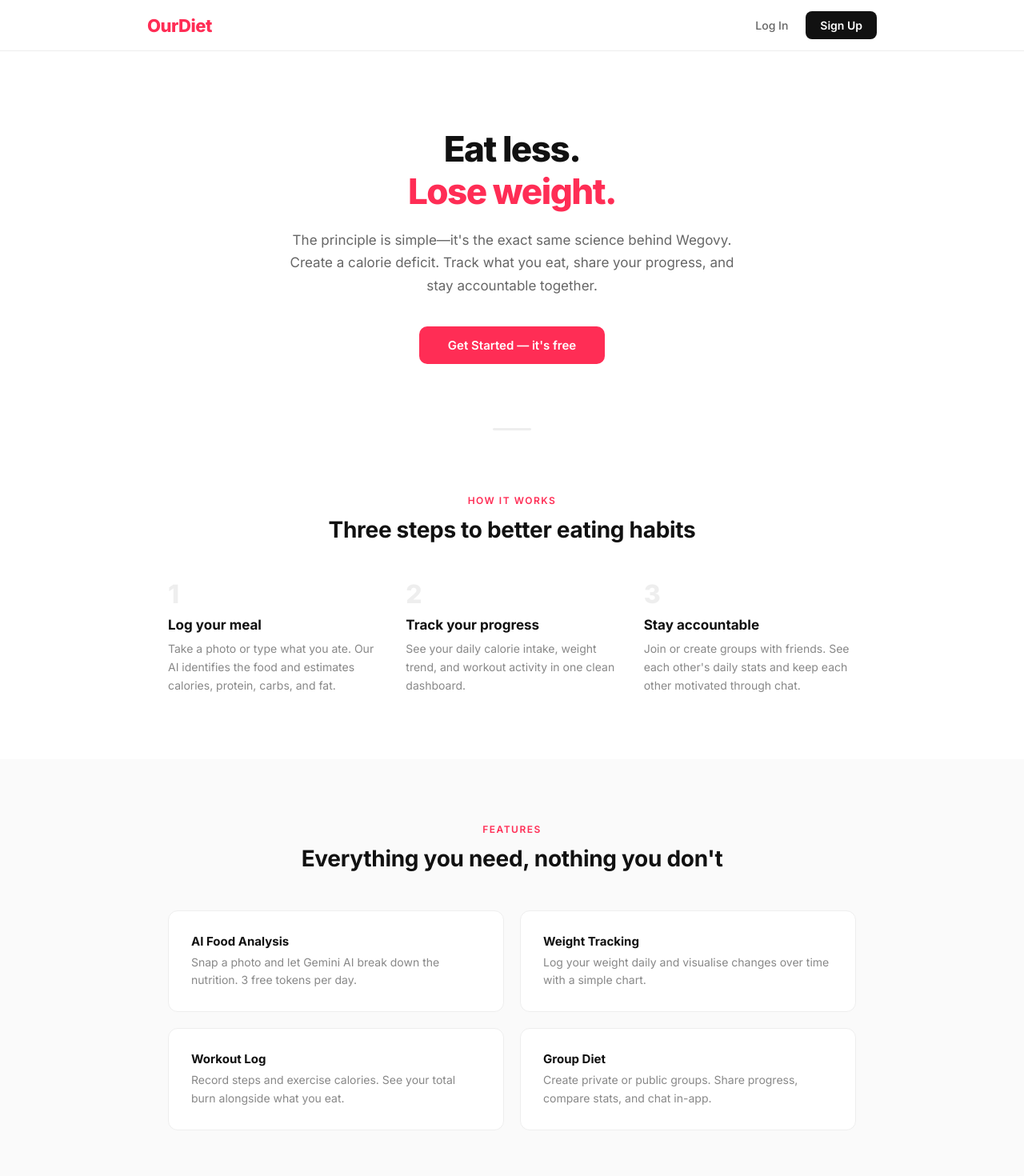
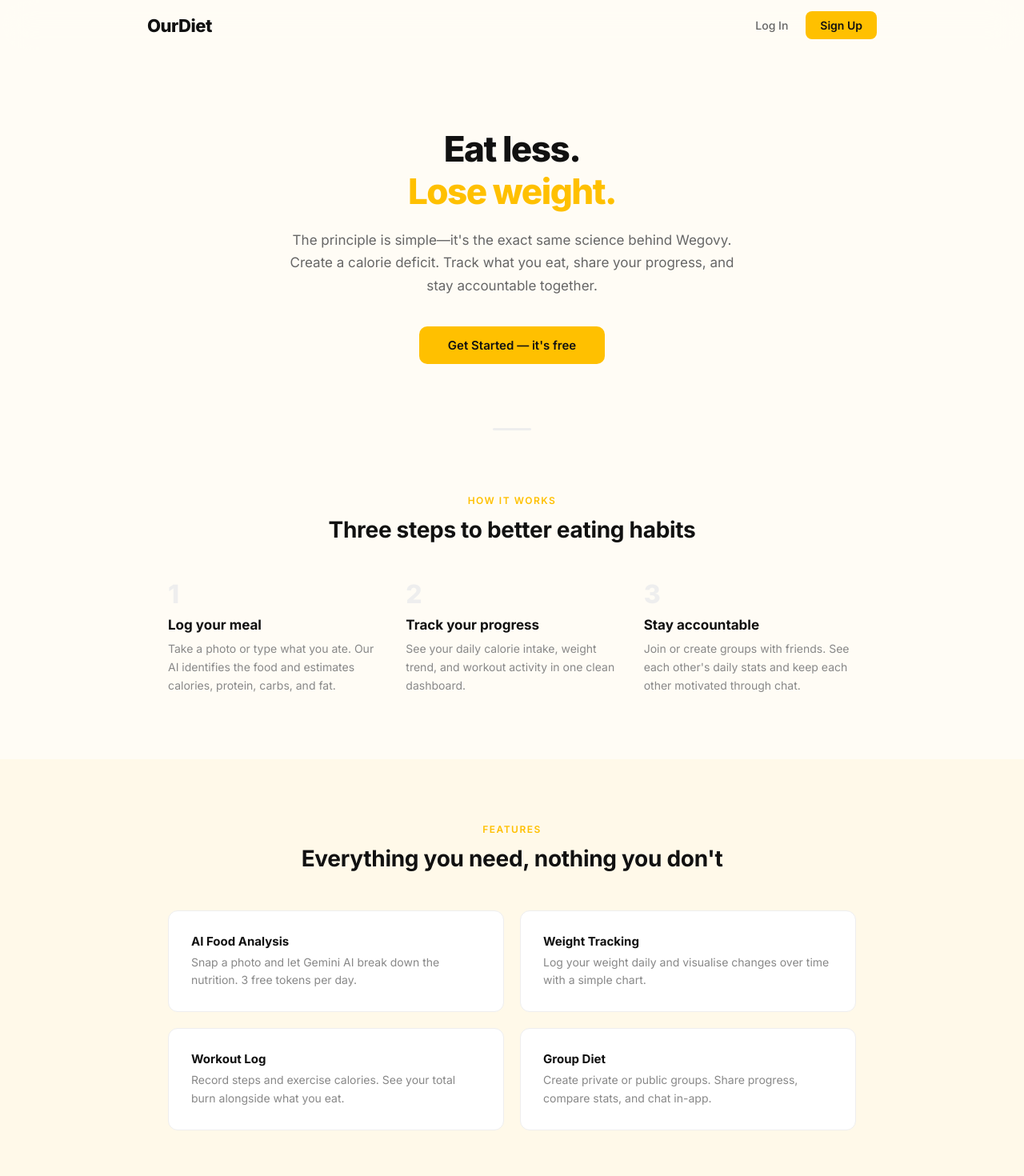
Before and after one commit to syusjko/Ourdiet, a React (Vite) app: page / in a window 1280 px wide. Shown: the top 1470 px of the page at 80% size. Built offline with nearby package versions, Linux system fonts and the light colour scheme; no server answers.

Commit message:
style: update landing page colors to fitia style and make nav seamless

```diff
--- a/src/index.css
+++ b/src/index.css
@@ -3018,7 +3018,7 @@ textarea.input-field {
 
 .landing-page {
     min-height: 100dvh;
-    background: #fff;
+    background: #FFFCF5;
     overflow-x: hidden;
 }
 
@@ -3029,10 +3029,10 @@ textarea.input-field {
     left: 0;
     right: 0;
     z-index: 1000;
-    background: rgba(255,255,255,0.92);
-    backdrop-filter: blur(12px);
-    -webkit-backdrop-filter: blur(12px);
-    border-bottom: 1px solid #eee;
+    background: rgba(255, 252, 245, 0.7);
+    backdrop-filter: blur(20px);
+    -webkit-backdrop-filter: blur(20px);
+
 }
 
 .landing-nav-inner {
@@ -3047,7 +3047,7 @@ textarea.input-field {
 .landing-logo {
     font-size: 22px;
     font-weight: 800;
-    color: #FF2D55;
+    color: #111;
     letter-spacing: -0.5px;
 }
 
@@ -3074,16 +3074,16 @@ textarea.input-field {
 .landing-btn-primary {
     font-size: 14px;
     font-weight: 600;
-    color: #fff;
+    color: #111;
     padding: 9px 18px;
     border-radius: 8px;
-    background: #111;
+    background: #FFC000;
     text-decoration: none;
     transition: background 0.15s;
 }
 
 .landing-btn-primary:hover {
-    background: #333;
+    background: #FFB000;
 }
 
 /* Hero */
@@ -3107,7 +3107,7 @@ textarea.input-field {
 }
 
 .landing-hero-title-sub {
-    color: #FF2D55;
+    color: #FFC000;
 }
 
 .landing-hero-desc {
@@ -3126,16 +3126,16 @@ textarea.input-field {
     display: inline-block;
     font-size: 15px;
     font-weight: 600;
-    color: #fff;
+    color: #111;
     padding: 14px 36px;
     border-radius: 10px;
-    background: #FF2D55;
+    background: #FFC000;
     text-decoration: none;
     transition: background 0.15s;
 }
 
 .landing-btn-hero:hover {
-    background: #e6264c;
+    background: #FFB000;
 }
 
 /* Divider */
@@ -3153,7 +3153,7 @@ textarea.input-field {
 }
 
 .landing-section-alt {
-    background: #fafafa;
+    background: rgba(255, 192, 0, 0.05);
 }
 
 .landing-section-inner {
@@ -3166,7 +3166,7 @@ textarea.input-field {
     font-weight: 600;
     text-transform: uppercase;
     letter-spacing: 1.5px;
-    color: #FF2D55;
+    color: #FFC000;
     margin-bottom: 12px;
     text-align: center;
 }
@@ -3275,9 +3275,9 @@ textarea.input-field {
 
 /* Footer */
 .landing-footer {
-    background: #fafafa;
+    background: #FFFCF5;
     padding: 28px 24px;
-    border-top: 1px solid #eee;
+    border-top: 1px solid rgba(0,0,0,0.05);
 }
 
 .landing-footer-inner {
```
